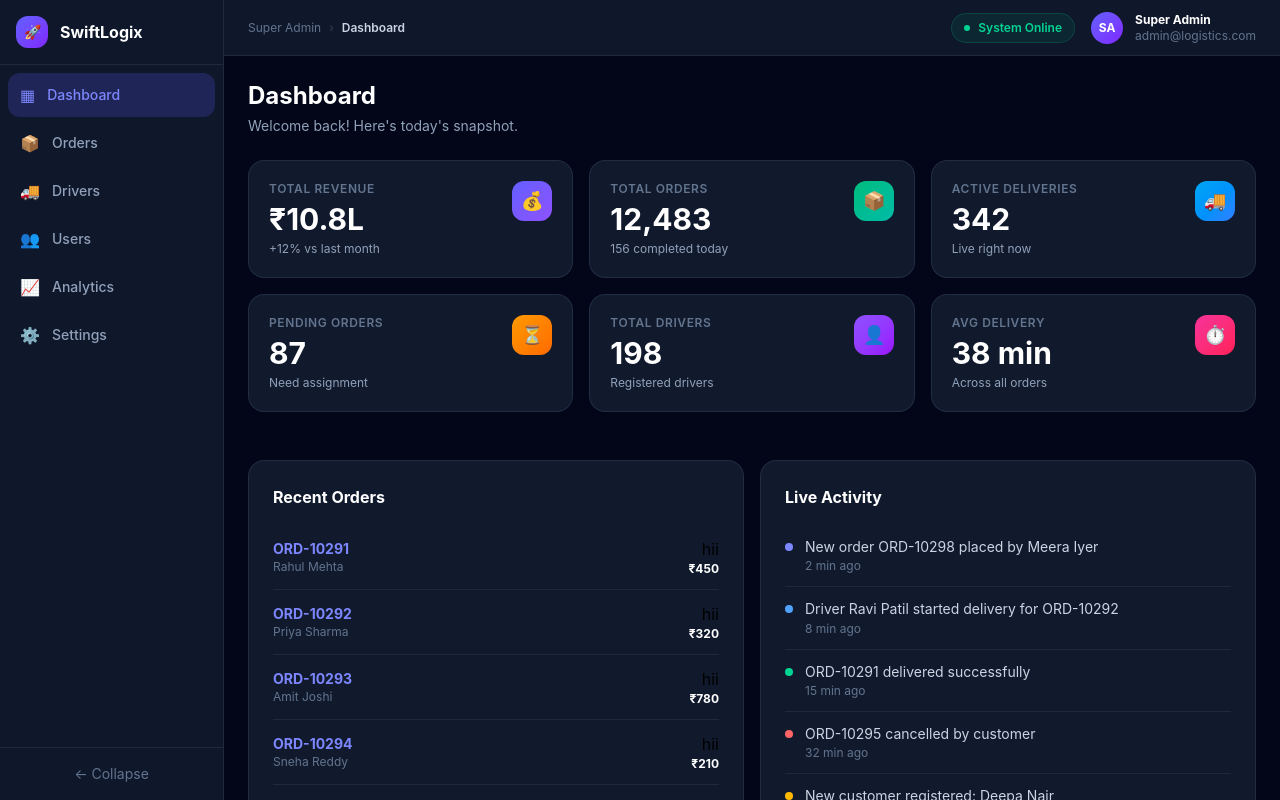
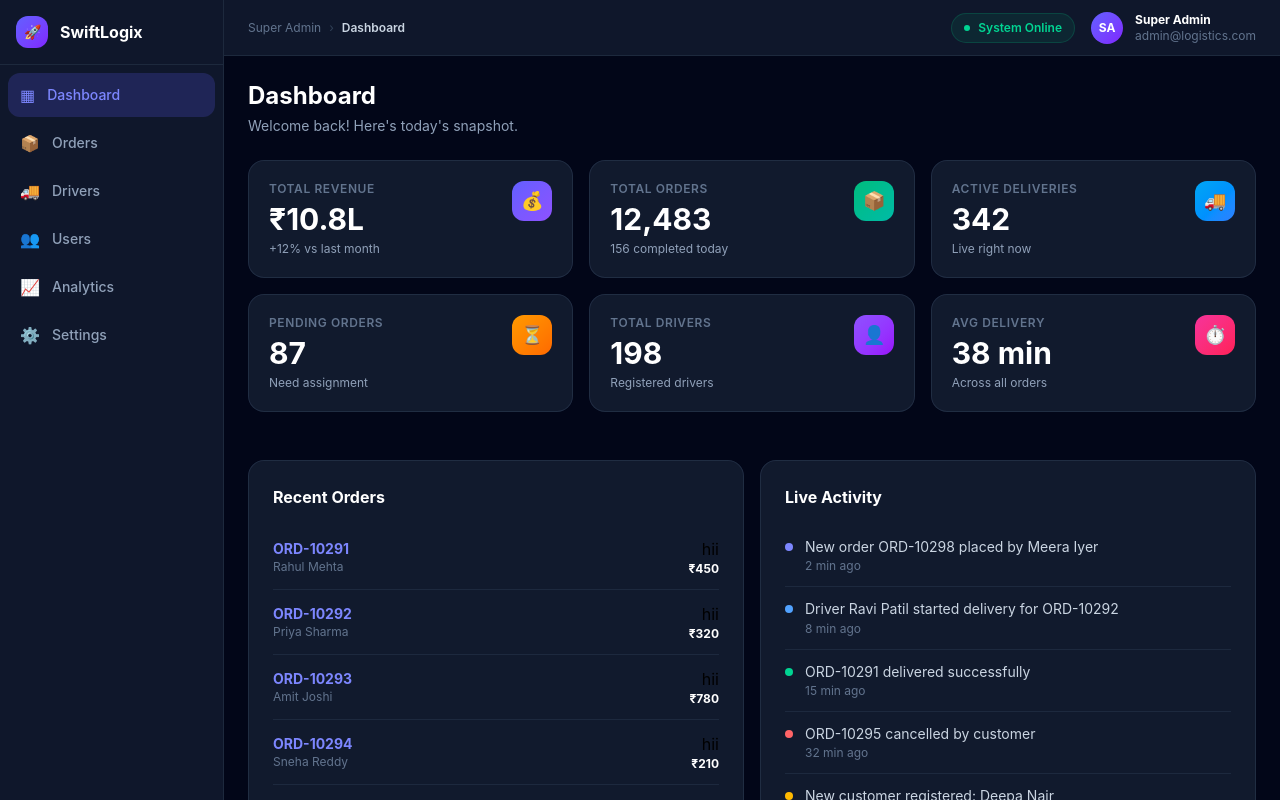
Before and after one commit to sj8687/admin-dashboard-reactjs, a React (Vite) app: page / in a window 1280 px wide. Built offline with nearby package versions, Linux system fonts and the light colour scheme.

Commit message:
added collapse

```diff
--- a/src/App.tsx
+++ b/src/App.tsx
@@ -99,14 +99,14 @@ export default function App() {
         </nav>
 
         {/* Collapse (Desktop only) */}
-        <div className="p-2 border-t border-slate-800 hidden lg:block">
+        {/* <div className="p-2 border-t border-slate-800 hidden lg:block">
           <button
             onClick={() => setCollapsed(!collapsed)}
             className="w-full py-2 text-slate-500 hover:text-white text-sm"
           >
             {collapsed ? "→ Expand" : "← Collapse"}
           </button>
-        </div>
+        </div> */}
       </aside>
 
       {/* Main Content */}
```
